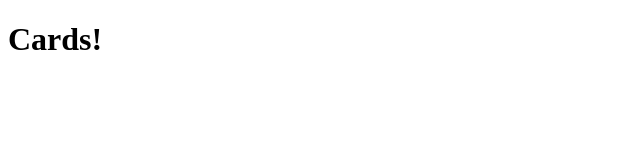
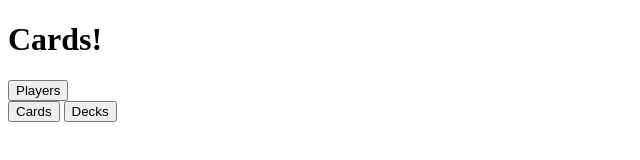
Before and after one commit to PolynomialD/Kata-Cards, an Electron app: page main.html in a window 1280 px wide. Shown: the whole page, without its empty margins (0-640 px from the left). Drawn offline with Linux system fonts and the light colour scheme.

Commit message:
added html stuff

```diff
--- a/main.html
+++ b/main.html
@@ -4,6 +4,12 @@
 </head>
 <body>
     <h1>Cards!</h1>
-
+    <div>
+        <form id="options">
+            <div><button type="submit">Players</button></div>
+            <button type="submit">Cards</button>
+            <button type="submit">Decks</button>
+        </form>
+    </div>
 </body>
 </html>
```
